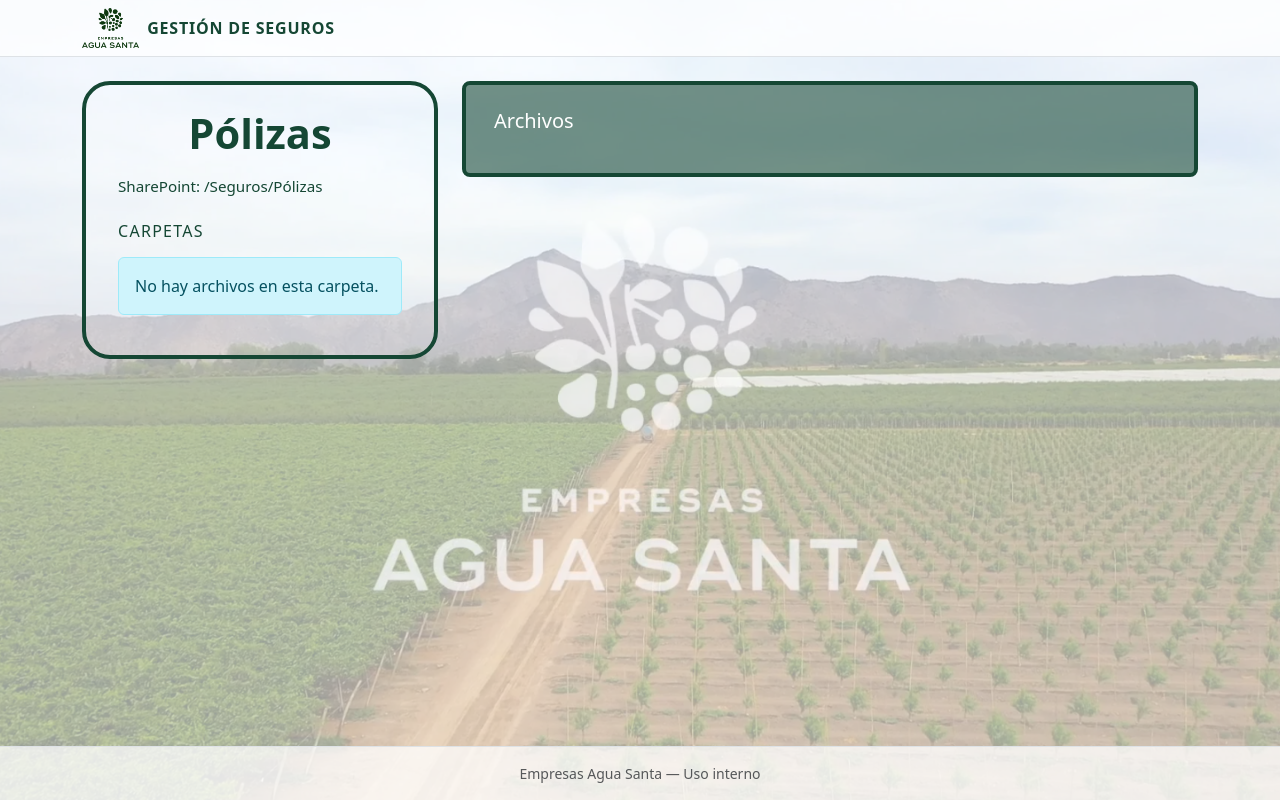
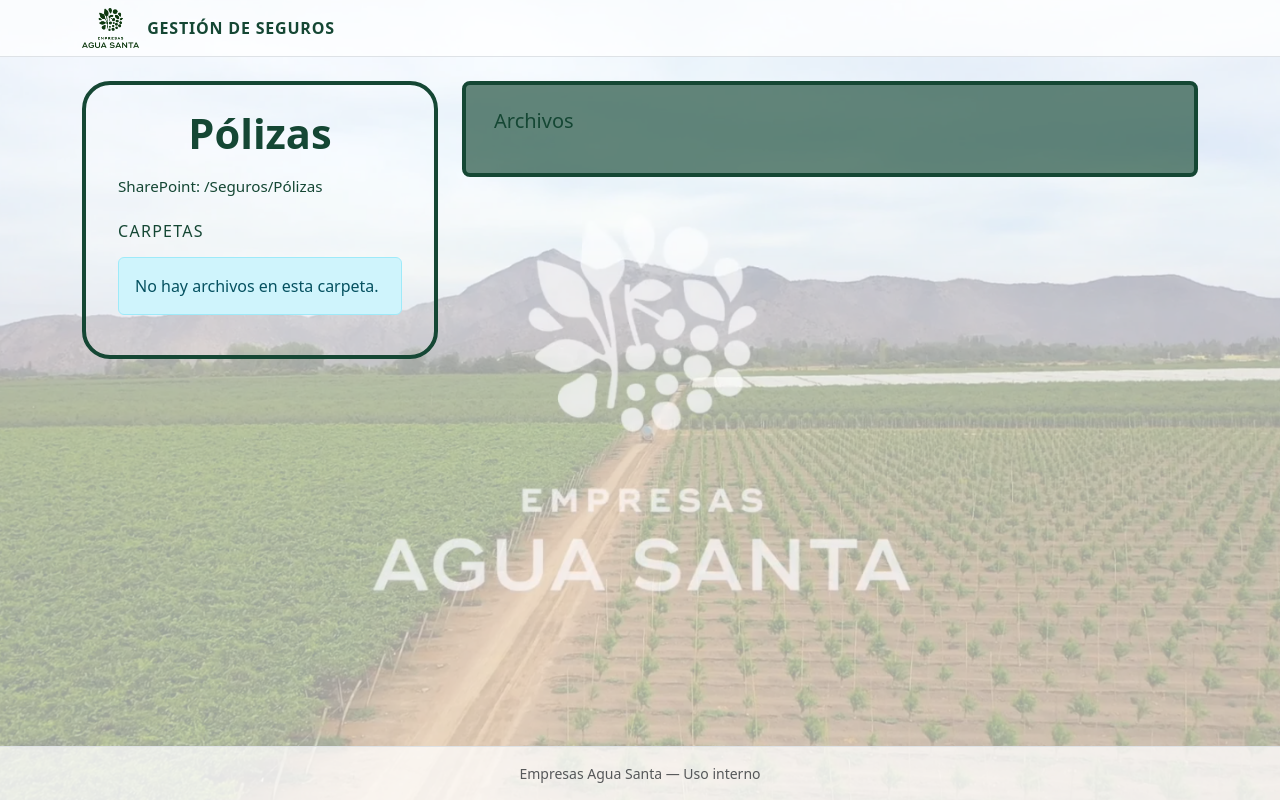
Before and after one commit to EdsonLazoAguaSanta/seguimiento_polizas, a FastAPI app: page /polizas_publicas in a window 1280 px wide. Run offline with FastAPI, Linux system fonts and the light colour scheme; data that the repository does not hold is empty.

Commit message:
Update polizas_publica.html

```diff
--- a/templates/polizas_publica.html
+++ b/templates/polizas_publica.html
@@ -18,7 +18,7 @@
     border-radius: 8px;
     padding: 24px 28px;
     /* velo verde al 52 %, deja ver el fondo */
-    background-color: rgba(21, 71, 52, 0.59);
+    background-color: rgba(21, 71, 52, 0.65);
   }
 
   .titulo-polizas {
@@ -37,23 +37,23 @@
   .nav-carpetas .nav-link {
     border-radius: 999px;
     font-weight: 600;
-    color: #0c261b;
+    color: #154734;
     background-color: transparent;
   }
 
   .nav-carpetas .nav-link.active {
-    background-color: rgba(21, 71, 52, 0.52);
+    background-color: rgba(21, 71, 52, 0.65);
     #color: #ffffff
   }
 
   .vineta-subtitulo,
   .vineta-archivos h3,
   .vineta-archivos th {
-    color: #ffffff;
+    color: #154734;
   }
 
   .vineta-archivos td a {
-    color: #9cccba;
+    color: #154734;
   }
 </style>
 
```
